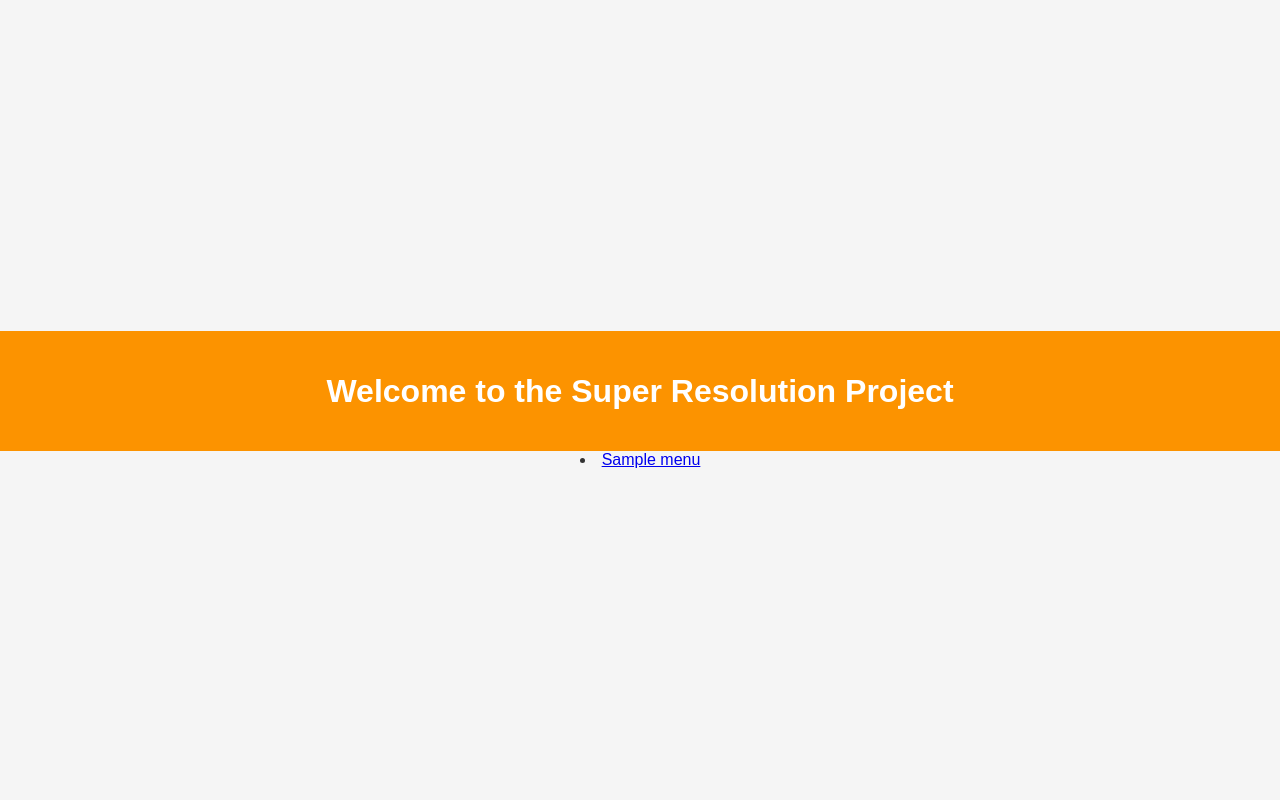
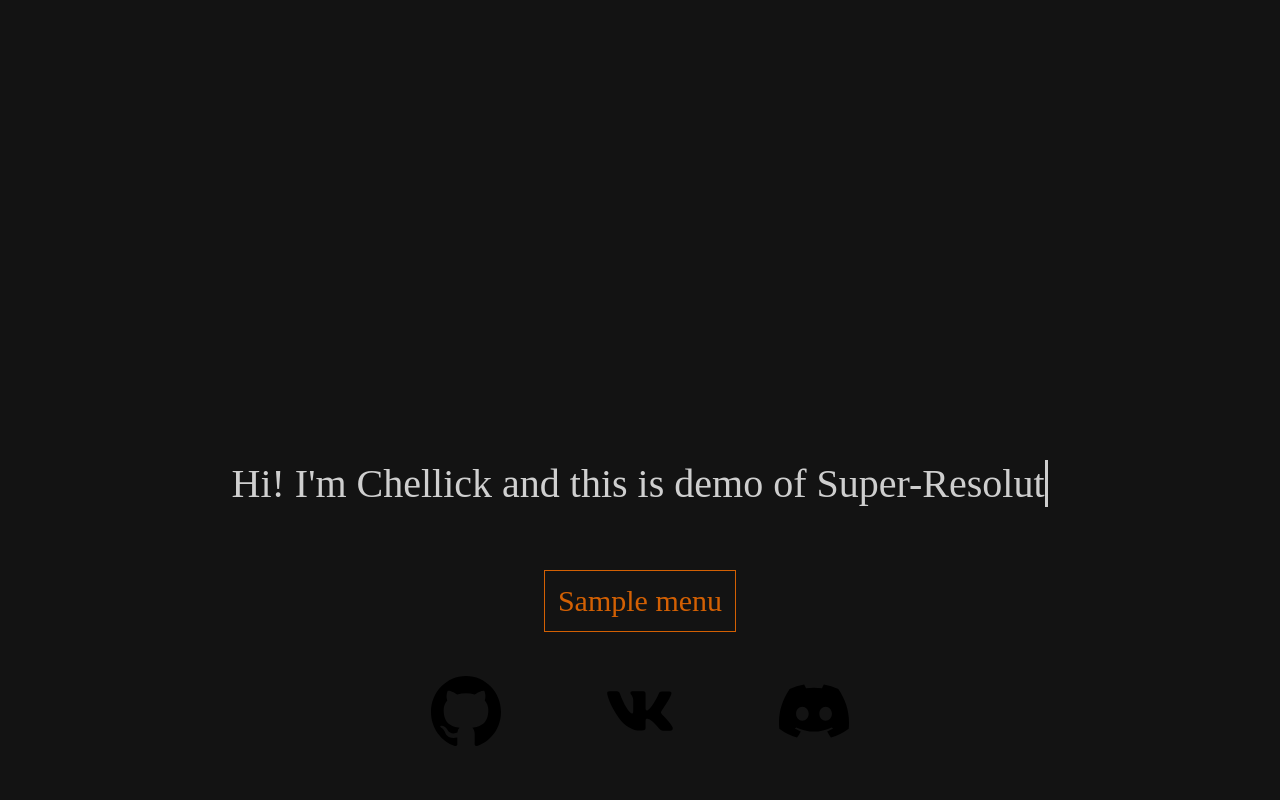
Before and after one commit to chellick/Super_resolution, a Django app: template super_resolution/mainapp/templates/index.html in a window 1280 px wide. Run offline with Django 3.2, Linux system fonts and the light colour scheme; the template is opened without the code that fills it: most values are stand-ins (such as "Sample title", 1, 10 or a date in 2020).

Commit message:
working dev merge

```diff
--- a/super_resolution/SR_backend/predict.py
+++ b/super_resolution/SR_backend/predict.py
@@ -40,7 +40,7 @@
     (imgname, imgext) = os.path.splitext(os.path.basename(path))
     img_lq = cv2.imread(path, cv2.IMREAD_COLOR).astype(np.float32) / 255.
 
-    return imgname, img_lq
+    return imgname, img_lq, imgext
 
 
 def predict(imgname, img_lq):
--- a/super_resolution/mainapp/static/styles.css
+++ b/super_resolution/mainapp/static/styles.css
@@ -1,29 +1,161 @@
-body {
-    font-family: Gotham, sans-serif;
-    background-color: #f5f5f5;
-    margin: 0;
-    padding: 0;
+
+  /* MAIN */
+  /* main tags */
+
+  h1 {
+    color:aliceblue;
+    font-family: Montserrat;
+    text-decoration: none;
+    text-align: left;
+  }
+
+  header {
+    color:aliceblue;
+    font-family: Gotham;
+    text-decoration: none;
+    text-align: center;
+    font-size: 60px;
+    margin-top: 10%;
+
+  }
+
+  #animated-heading {
+    font-family: Gotham; font-style: Bold;
+    animation: myAnim 1s ease-in 5s 1 normal forwards;
+    font-size: 60px;
+    text-align: center;
+    margin-top: 10%;
+    color: whitesmoke
+
+  }
+
+  a {
+    text-decoration: none;
+    color:rgb(187, 159, 68);
+  }
+
+  p {
+    color:aliceblue;
+    font-family: Montserrat;
+    /* text-align: center; */
+    text-decoration: none;
+  }
+
+  body {
+    text-align: center;
+    overflow:  auto;
+    background-color: #131313;
+  }
+
+    img {
+    padding: 50px;
+  }
+
+  /* MAIN anims */
+
+  @keyframes myAnim {
+    0% {
+      opacity: 1;
+    }
+
+    100% {
+      opacity: 0;
+    }
+  }
+
+  @keyframes typing {
+    from {
+      width: 0;
+      opacity: 0;
+      visibility: hidden;
+    }
+
+    to {
+      width: 49ch;
+      opacity: 1;
+      visibility: visible;
+    }
+  }
+
+  @keyframes appear {
+    from {
+      opacity: 0;
+      visibility: hidden;
+    }
+
+    to {
+      opacity: 1;
+      visibility: visible;
+    }
+  }
+
+
+  /* div classes */
+
+  .typing-demo {
+    animation-name: typing;
+    animation-duration: 3s;
+    animation-iteration-count: 1;
+    animation-delay: 7s;
+    white-space: nowrap;
+    overflow: hidden;
+    border-right: 3px solid;
+    opacity: 0;
+    animation-fill-mode: forwards;
+    box-sizing: border-box;
+    font-family: Gotham;
+    font-size: 40px;
+    color: whitesmoke;
+
+  }
+
+  .wrapper {
     display: flex;
-    flex-direction: column;
+    justify-content: center;
+    margin-top: -10%;
+
+  }
+
+  #ava {
+    vertical-align: middle;
+  }
+
+  .urls {
+    position: fixed;
+    bottom: 0;
+    left: 50%;
+    transform: translateX(-50%);
+  }
+
+  .example {
+    position: absolute;
+    padding: 1%;
+    display: flex;
     align-items: center;
     justify-content: center;
-    height: 100vh;
-    color: #333;
+    animation-name: appear;
+    animation-duration: 3s;
+    animation-iteration-count: 1;
+    animation-delay: 7s;
+    animation-fill-mode: forwards;
+    white-space: nowrap;
+    overflow: hidden;
+    transition: background-image 0.9s ease;
+    opacity: 0;
+    color: rgb(250, 112, 0);
+    text-decoration: none;
+    box-sizing: border-box;
+    border: 1px solid rgb(250, 112, 0);
 }
 
-header {
-    background-color: #fc9300;
-    width: 100%;
-    padding: 20px 0;
-    text-align: center;
-    color: white;
-}
 
-main {
-    background-color: white;
-    padding: 20px;
-    border-radius: 10px;
-    box-shadow: 0 0 10px rgba(0, 0, 0, 0.1);
-    max-width: 800px;
-    width: 90
-}
+
+    .links {
+    display: flex;
+    justify-content: center;
+
+    color:whitesmoke;
+    font-family: Gotham;
+    font-size: 30px;
+    margin-top: 5%;
+  }
--- a/super_resolution/mainapp/templates/index.html
+++ b/super_resolution/mainapp/templates/index.html
@@ -8,15 +8,26 @@
     <link rel="stylesheet" href="{% static 'styles.css' %}">
 </head>
 <body>
-    <header>
-        <h1>Welcome to the Super Resolution Project</h1>
-    </header>
-    <div class="links-row">
-        {% for m in menu%}
-        <li class = "last">
-            <a href="{% url m.url_name %}">{{ m.title }} </a>
-        </li>
-        {% endfor %}
+    <p id="animated-heading"> Made By Chellick ©<img id="ava" width="300" height="300" src="{% static 'pics/alch.jpg' %}"> </p>
+    <div class="wrapper">
+        <div class="typing-demo">
+        Hi! I'm Chellick and this is demo of Super-Resolution web application
+        </div>
+    </div>
+
+    <nav>
+        <div class="links-row">
+            {% for m in menu%}
+            <div class = "links">
+                <a href="{% url m.url_name %}" class="example" >{{ m.title }} </a>
+            </div>
+            {% endfor %}
+        </div>
+    </nav>
+    <div class="urls">
+        <a href="https://github.com/chellick"> <img width="70" height="70" src="{% static 'pics/pic.svg' %}"></a>
+        <a href="https://vk.com/chellick1"> <img width="70" height="70" src="{% static 'pics/logo-vk.svg' %}"></a>
+        <a href="https://discord.gg/YbzAjF4VAq"> <img width="70" height="70" src="{% static 'pics/logo-ds.svg' %}"></a>
     </div>
 </body>
 </html>
```
Also changed, not shown: super_resolution/mainapp/templates/app.html (+8 -14 lines), super_resolution/mainapp/views.py (+15 -8 lines), README.md, super_resolution/mainapp/static/pics/alch.jpg (added), super_resolution/mainapp/static/pics/ava.jfif (added), super_resolution/mainapp/static/pics/icons8-vk-500.svg (added), super_resolution/mainapp/static/pics/logo-ds.svg (added), super_resolution/mainapp/static/pics/logo-vk.svg (added), super_resolution/mainapp/static/pics/pic.svg (added), super_resolution/mainapp/static/pics/vk-1-logo-svgrepo-com.svg (added), 1 other file.
